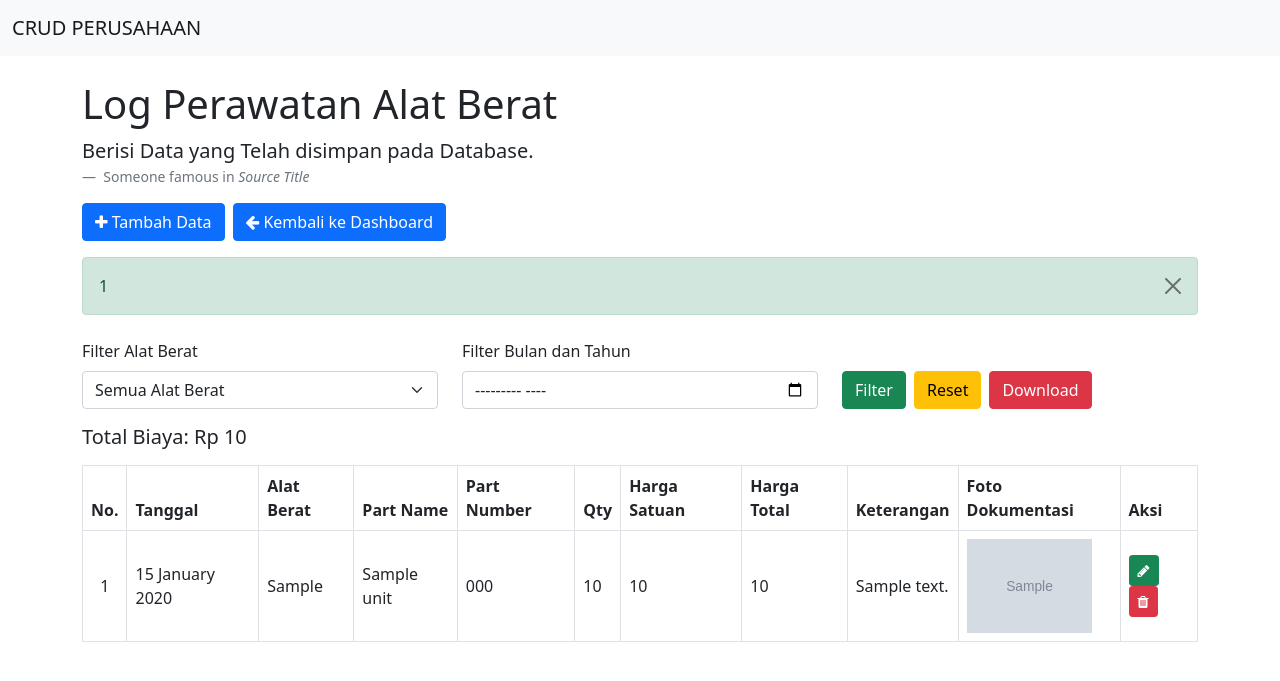
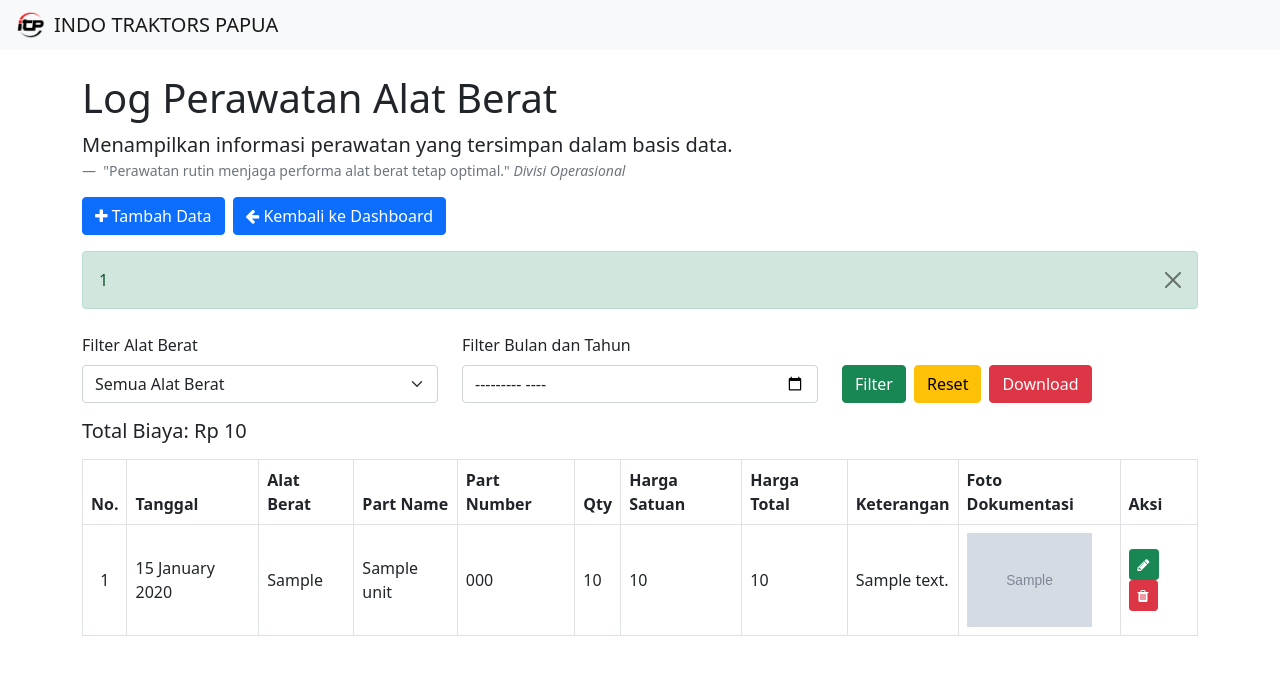
Before and after one commit to fathur1313/crud-log-maintenance-construction-equipment, a PHP site: page /tabel_maintenance.php in a window 1280 px wide. Shown: the top 681 px of the page. Run offline with PHP 8.4, Linux system fonts and the light colour scheme; the visitor is signed in with stand-in values (Sample User, id 1); tables that the repository leaves empty or names only in its code hold one stand-in row (values such as "Sample post"); grey boxes marked "Sample" are stand-in pictures.

Commit message:
Memperbarui Navbar dan Logo ITP

```diff
--- a/dashboard_admin.php
+++ b/dashboard_admin.php
@@ -70,7 +70,7 @@
 <body>
     <div class="container-fluid">
         <div class="text-center px-4 py-5">
-            <img class="d-block mx-auto mb-2" src="img/Logo/ITP.png" width="95" height="95" alt="Logo">
+            <img class="d-block mx-auto mb-2" src="img/Logo/ITP_LOGO.png" width="95" height="95" alt="Logo">
             <span class="">Selamat Datang
                 <?php
                     echo  $_SESSION['username'];
--- a/dashboard_user.php
+++ b/dashboard_user.php
@@ -49,7 +49,7 @@
 <body>
     <div class="container-fluid">
         <div class="text-center px-4 py-5">
-            <img class="d-block mx-auto mb-2" src="img/Logo/ITP.png" width="95" height="95" alt="Logo">
+            <img class="d-block mx-auto mb-2" src="img/Logo/ITP_LOGO.png" width="95" height="95" alt="Logo">
             <span class="">Selamat Datang
                 <?php
                     echo  $_SESSION['username'];
--- a/tabel_maintenance.php
+++ b/tabel_maintenance.php
@@ -62,19 +62,18 @@
     <meta name="viewport" content="width=device-width, initial-scale=1">
     <!-- Bootstrap -->
     <link href="css/bootstrap.min.css" rel="stylesheet">
-    <script src="js/bootstrap.bundle.min.js" ></script>
+    <script src="js/bootstrap.bundle.min.js"></script>
 
     <!-- Font Awesome -->
     <link rel="stylesheet" href="fontawesome/css/font-awesome.min.css">
 
-    <title>crud_perusahaan</title>
+    <title>INDO TRAKTORS PAPUA</title>
 </head>
 <body>
     <nav class="navbar navbar-light bg-light">
-      <div class="container-fluid">
-        <a class="navbar-brand" href="#">
-          CRUD PERUSAHAAN
-        </a>
+      <div class="d-flex align-items-center ps-3">
+        <img src="img/Logo/ITP_LOGO.png" width="30" height="30" alt="Logo" class="me-2">
+        <span class="navbar-brand mb-0 h1">INDO TRAKTORS PAPUA</span>
       </div>
     </nav>
 
@@ -83,10 +82,10 @@
     <h1 class="mt-4">Log Perawatan Alat Berat</h1>
     <figure>
       <blockquote class="blockquote">
-        <p>Berisi Data yang Telah disimpan pada Database.</p>
+        <p>Menampilkan informasi perawatan yang tersimpan dalam basis data.</p>
             </blockquote>
             <figcaption class="blockquote-footer">
-        Someone famous in <cite title="Source Title">Source Title</cite>
+        "Perawatan rutin menjaga performa alat berat tetap optimal." <cite title="Source Title">Divisi Operasional</cite>
       </figcaption>
     </figure>
 
@@ -202,7 +201,7 @@
                     <td><?php echo $result['harga_total'];?></td>
                     <td><?php echo $result['keterangan'];?></td>
                     <td>
-                        <img src="img/<?php echo $result['foto_dokumentasi'];?>" style="width: 125px">
+                        <img src="img/<?php echo $result['foto_dokumentasi'];?>" style="width: 125px; cursor: pointer;" data-bs-toggle="modal" data-bs-target="#imageModal" onclick="showImage('img/<?php echo $result['foto_dokumentasi'];?>')">
                     </td>
                     <td>
                         <a href="kelola.php?ubah=<?php echo $result['no'];?>" type="button" class="btn btn-success btn-sm">
@@ -220,5 +219,26 @@
         </table>
     </div>
 </div>
+
+<!-- Modal untuk Menampilkan Gambar -->
+<div class="modal fade" id="imageModal" tabindex="-1" aria-labelledby="imageModalLabel" aria-hidden="true">
+  <div class="modal-dialog modal-dialog-centered">
+    <div class="modal-content">
+      <div class="modal-header">
+        <h5 class="modal-title" id="imageModalLabel">Foto Dokumentasi</h5>
+        <button type="button" class="btn-close" data-bs-dismiss="modal" aria-label="Close"></button>
+      </div>
+      <div class="modal-body text-center">
+        <img id="modalImage" src="" alt="Foto Dokumentasi" style="width: 100%; max-height: 500px; object-fit: contain;">
+      </div>
+    </div>
+  </div>
+</div>
+
+<script>
+    function showImage(src) {
+        document.getElementById('modalImage').src = src;
+    }
+</script>
 </body>
 </html>
```
Also changed, not shown: kelola.php (+6 -7 lines), masuk.php (+9 -0 lines), tabel_admin.php (+8 -0 lines), img/Logo/ITP.png (deleted), img/Logo/ITP_LOGO.png (added).
